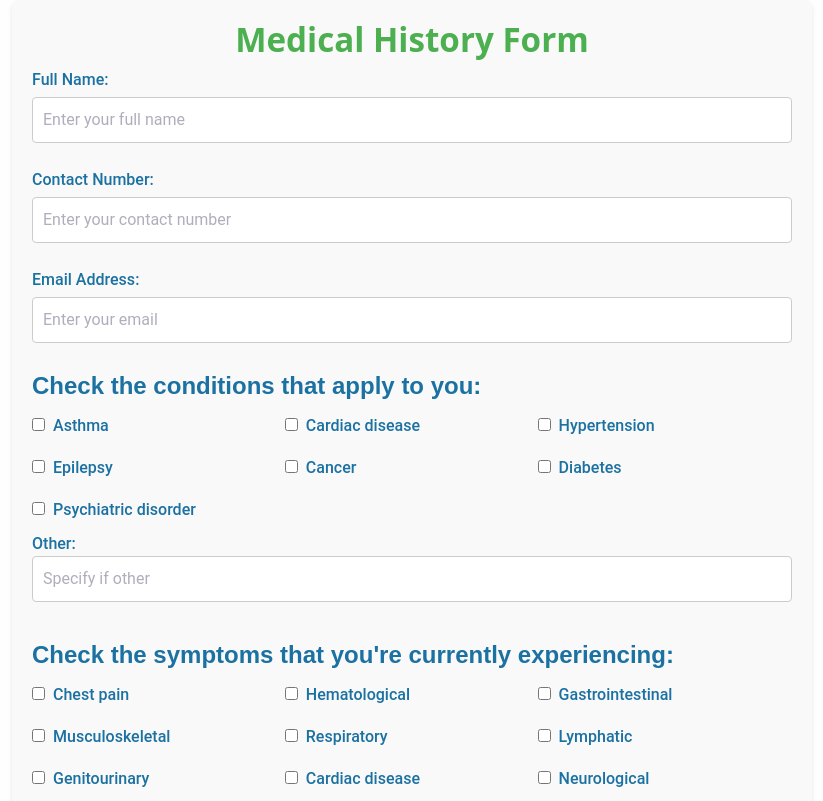
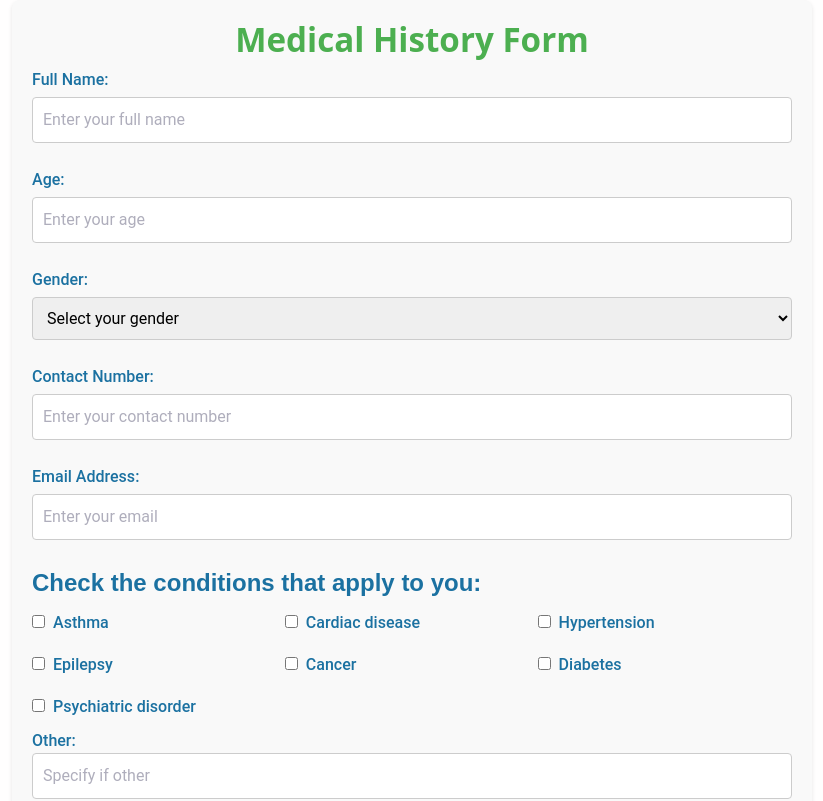
Before and after one commit to AbarquezMyk/IndustryElective-AppDev, a React (Create React App) app in the folder caresync/: page /medical-history in a window 1280 px wide. Shown: the top 801 px of the page, without its empty margins (228-1051 px from the left). Built offline with nearby package versions, Linux system fonts and the light colour scheme; no server answers; sample sign-in values are in the browser's storage.

Commit message:
Updated Medical History Form

```diff
--- a/caresync/src/components/MedicalHistoryForm.jsx
+++ b/caresync/src/components/MedicalHistoryForm.jsx
@@ -83,16 +83,12 @@ const MedicalHistoryForm = () => {
     }
   };
 
-
-
-
   const handleSubmit = async (e) => {
     e.preventDefault();
     const cleanedFormData = {
       ...formData,
       conditions: formData.conditions.filter((condition) => condition !== ''),
       symptoms: formData.symptoms.filter((symptom) => symptom !== ''),
-      // Optionally remove fields that are empty or null
     };
 
     try {
@@ -125,8 +121,6 @@ const MedicalHistoryForm = () => {
     }
   };
 
-
-
   return (
     <form onSubmit={handleSubmit} className="medical-history-form">
       <h2>Medical History Form</h2>
@@ -141,6 +135,33 @@ const MedicalHistoryForm = () => {
           required
           placeholder="Enter your full name"
         />
+      </div>
+
+      <div className="form-group">
+        <label>Age:</label>
+        <input
+          type="number"
+          name="age"
+          value={formData.age}
+          onChange={handleInputChange}
+          required
+          placeholder="Enter your age"
+        />
+      </div>
+
+      <div className="form-group">
+        <label>Gender:</label>
+        <select
+          name="gender"
+          value={formData.gender}
+          onChange={handleInputChange}
+          required
+        >
+          <option value="">Select your gender</option>
+          <option value="Male">Male</option>
+          <option value="Female">Female</option>
+          <option value="Other">Other</option>
+        </select>
       </div>
 
       <div className="form-group">
```
